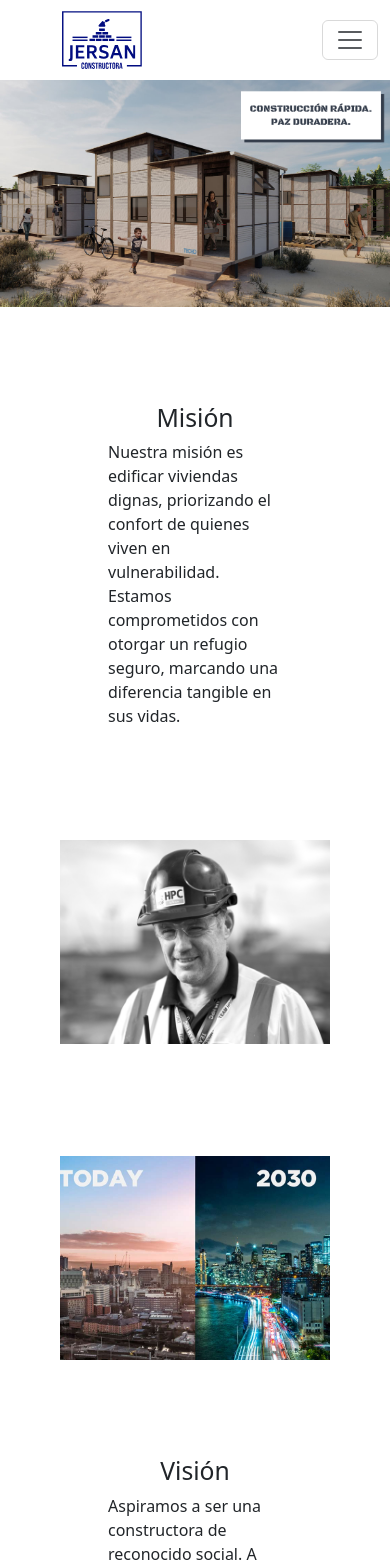
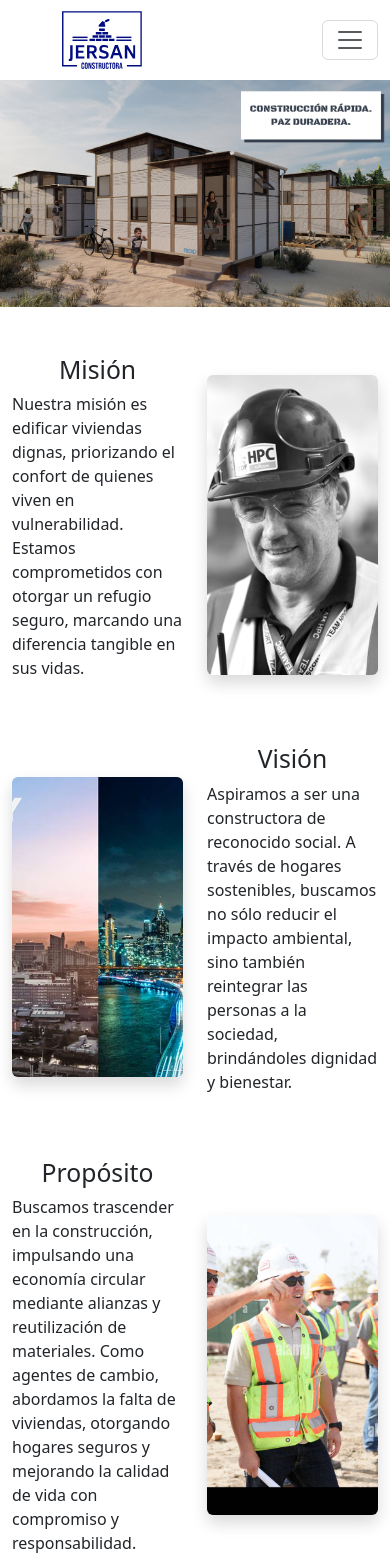
Before and after one commit to esteban-elias/jersan, a React (Vite) app: page / in a window 390 px wide. Shown: the top 1568 px of the page. Built offline with nearby package versions, Linux system fonts and the light colour scheme.

Commit message:
Fix padding for mobile

```diff
--- a/src/components/Inicio.tsx
+++ b/src/components/Inicio.tsx
@@ -15,7 +15,7 @@ const Inicio = () => {
         alt="Viviendas de emergencia"
       />
       <Container>
-        <Row className="d-flex align-items-center mt-5">
+        <Row className="d-flex align-items-center my-5">
           <Col>
             <Article title="Misión">
               Nuestra misión es edificar viviendas dignas, priorizando
@@ -28,7 +28,7 @@ const Inicio = () => {
             <Img src={misionImg} alt="Viviendas de emergencia" />
           </Col>
         </Row>
-        <Row className="d-flex align-items-center my-3">
+        <Row className="d-flex align-items-center mb-5">
           <Col>
             <Img src={visionImg} alt="Viviendas de emergencia" />
           </Col>
@@ -66,9 +66,9 @@ interface ArticleProps {
 }
 
 const Article = ({ title, children }: ArticleProps) => (
-  <article className="p-5">
+  <article>
     <h2 className="text-center">{title}</h2>
-    <p className="px-5">{children}</p>
+    <p className="px-lg-5">{children}</p>
   </article>
 );
 
@@ -79,7 +79,7 @@ interface ImgProps {
 
 const Img = ({ src, alt }: ImgProps) => (
   <img
-    className=" w-100 p-5"
+    className="w-100 rounded shadow"
     src={src}
     alt={alt}
     style={{ height: "300px", objectFit: "cover" }}
```
